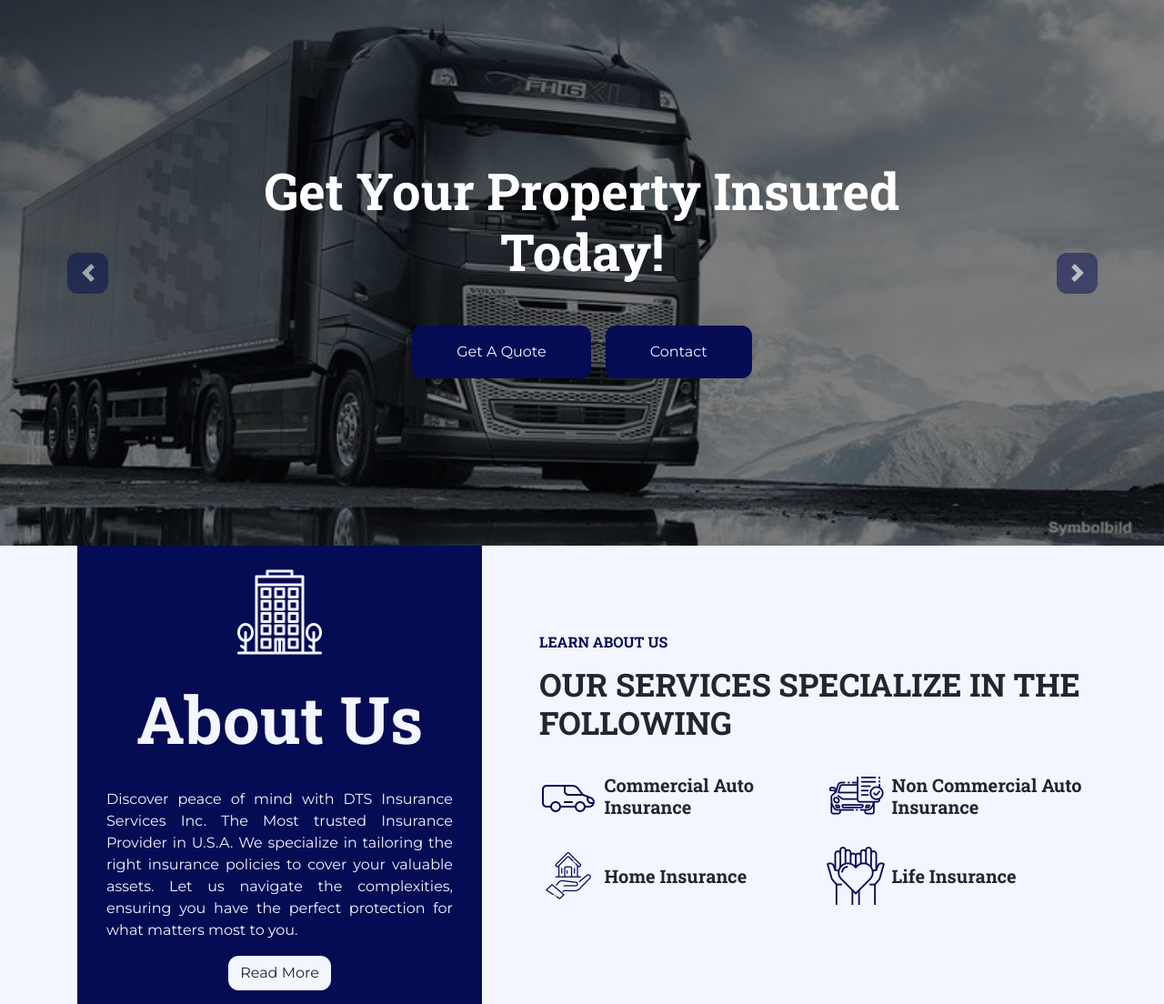
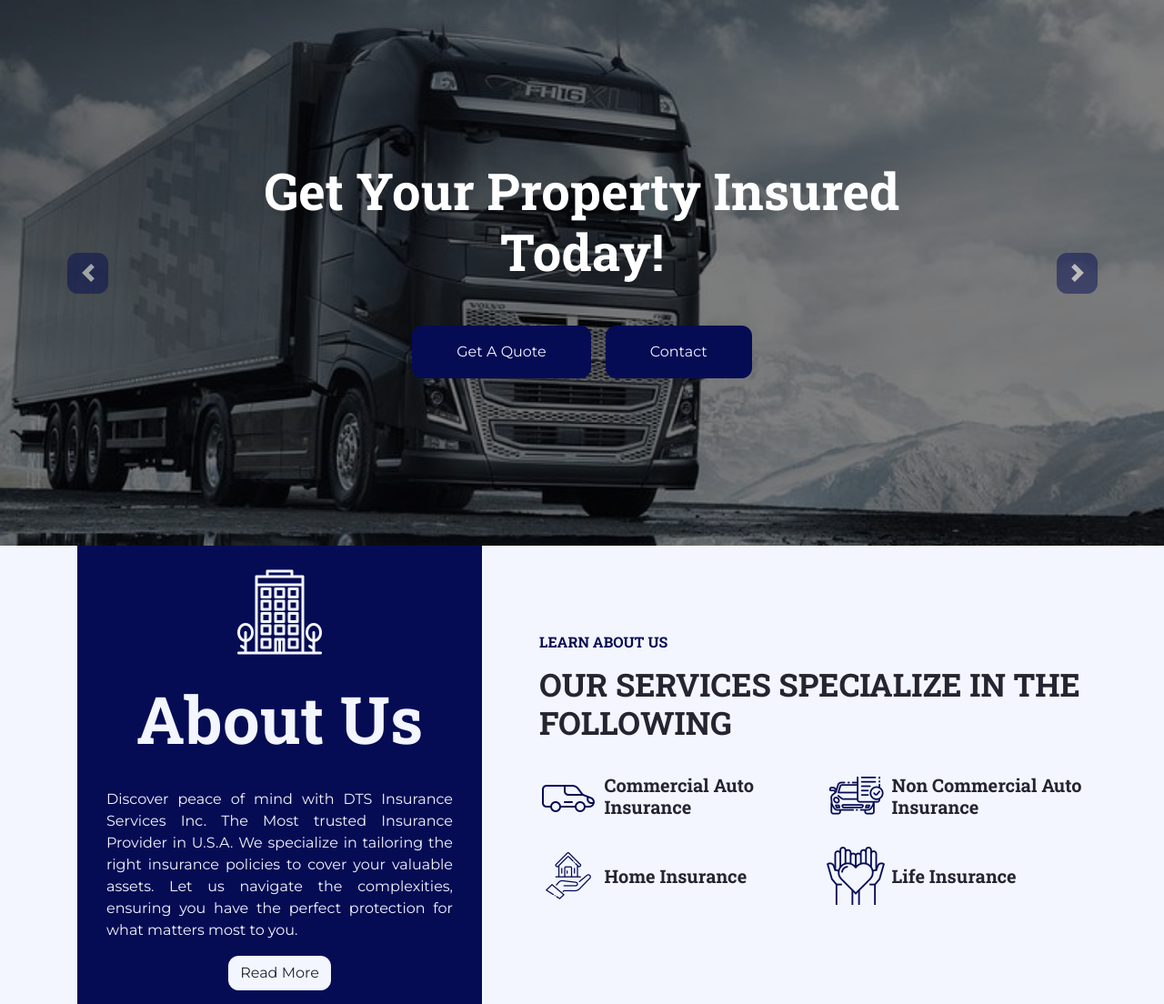
Before and after one commit to PisoftInformatic/core, a Django app: page / in a window 1280 px wide. Shown: the part 107-1211 px from the top of the page at 91% size. Run offline with Django 4.2, Linux system fonts and the light colour scheme; data comes from the database, SQL or seed files in the repository; some libraries are stand-ins or nearby versions.

Commit message:
added new img

```diff
--- a/templates/index.html
+++ b/templates/index.html
@@ -13,7 +13,7 @@ DTS Insurance Services Inc.
         <div class="carousel-inner ">
             <div class="carousel-item active">
                 {% comment %} <img class="w-100 hero-img" src="{% static 'img/truck1.jpg' %}" alt="Image"> {% endcomment %}
-                <img class=" img-fluid hero-img" style="height: 80% !important; width: 100% !important; max-height: 600px !important;" src="{% static 'img/truck/truckblack.jpg' %}" alt="Image">
+                <img class=" img-fluid hero-img" style="height: 80% !important;min-height: 255px !important; width: 100% !important; max-height: 600px !important;" src="{% static 'img/truck/truckblack.jpg' %}" alt="Image">
                 <div class="carousel-caption d-flex flex-column align-items-center justify-content-center">
                     <div class="p-3" style="max-width: 800px;">
                         {% comment %} <h4 class="text-light  text-uppercase font-weight-normal mb-md-3"></h4> {% endcomment %}
@@ -27,7 +27,8 @@ DTS Insurance Services Inc.
                 </div>
             </div>
             <div class="carousel-item">
-                <img class="w-100 hero-img" src="{% static 'img/golden-bridge1.jpg' %}" alt="Image">
+                <!-- <img class="w-100 hero-img" src="{% static 'img/golden-bridge1.jpg' %}" alt="Image"> -->
+                <img class=" img-fluid hero-img" style="height: 80% !important;  width: 100% !important; max-height: 600px !important;     object-fit: cover;" src="{% static 'img/truck/newtruck2.jpg' %}" alt="Image">
                 <div class="carousel-caption d-flex flex-column align-items-center justify-content-center">
                     <div class="p-3" style="max-width: 800px;">
                         <h4 class="text-light text-uppercase font-weight-normal mb-md-3">Best Inurance Provider</h4>
```
Also changed, not shown: static/img/truck/truckblack.jpg.
